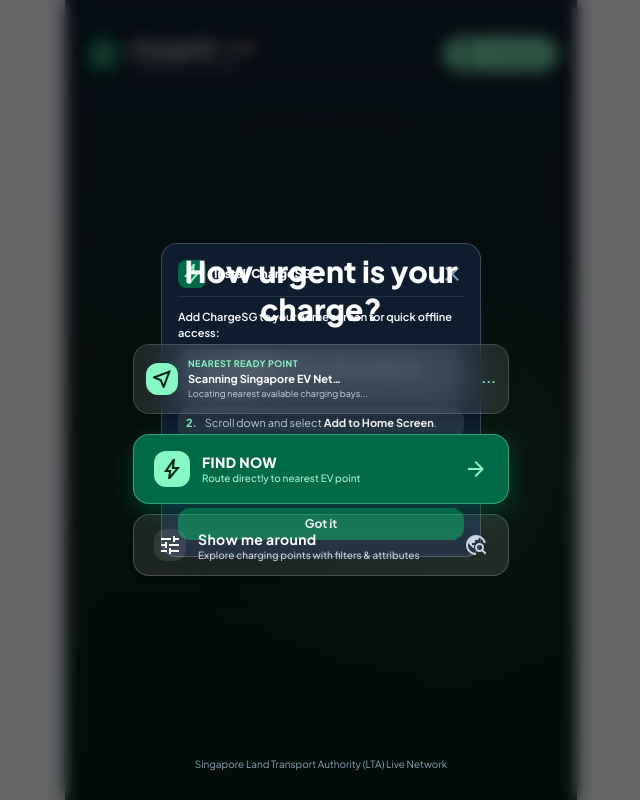
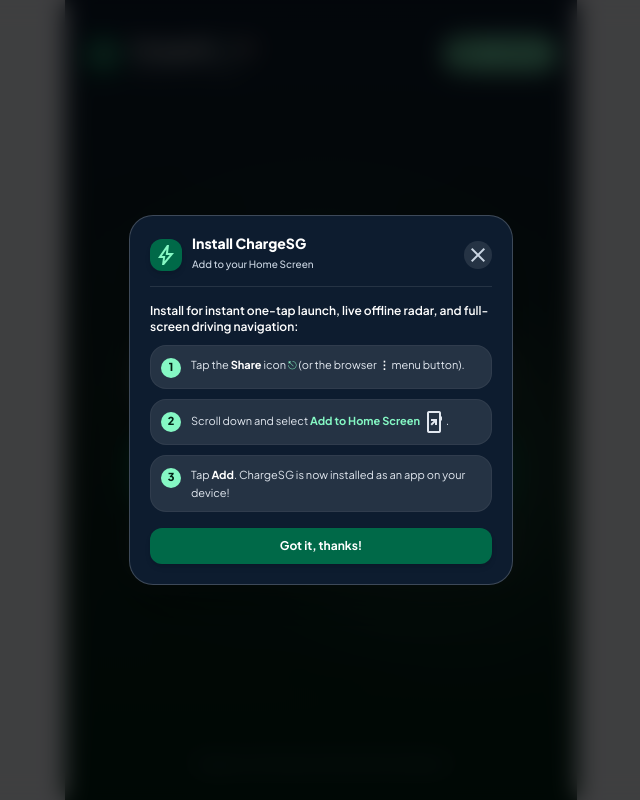
Before and after one commit to cyudr/sgev, a React (Vite) app: page / in a window 1280 px wide. Both pictures are taken after a click on the button "Install ChargeSG App to Home Screen". Shown: the whole page, without its empty margins (319-959 px from the left). Built offline with nearby package versions, Linux system fonts and the light colour scheme; no server answers.

Commit message:
Bring Install popup to front with portal, reword to FIND NEAREST NOW!!, remove DC fast filter, link ChargeSG and low battery icon

```diff
--- a/src/components/Header.tsx
+++ b/src/components/Header.tsx
@@ -4,6 +4,8 @@
 interface HeaderProps {
   currentScreen: 'map' | 'details' | 'saved' | 'activity' | 'profile';
   onBackToMap?: () => void;
+  onGoToLaunch?: () => void;
+  onFindNearestNow?: () => void;
   onOpenNotifications?: () => void;
   onOpenProfile?: () => void;
   onOpenUrgency?: () => void;
@@ -15,10 +17,11 @@
 export const Header: React.FC<HeaderProps> = ({
   currentScreen,
   onBackToMap,
+  onGoToLaunch,
+  onFindNearestNow,
   onOpenNotifications,
   onOpenProfile,
   onOpenUrgency,
-  dataSource,
   onRefreshApi,
   isLoadingApi,
 }) => {
@@ -29,10 +32,10 @@
       const chip = document.getElementById("api-status");
       if (!chip) return;
       const controller = new AbortController();
-      const timer = setTimeout(() => controller.abort(), 15000); // Allow longer 15s timeout
+      const timer = setTimeout(() => controller.abort(), 15000);
       try {
         const r = await fetch("/api/health", { signal: controller.signal });
-        const raw = await r.text();             // text first, never .json()
+        const raw = await r.text();
         if (!r.ok) { throw new Error(r.status + " " + raw.slice(0, 80)); }
         const h = JSON.parse(raw);
         if (h.status !== "ok") { throw new Error("status " + h.status); }
@@ -49,35 +52,79 @@
     showHealth();
   }, []);
 
+  const handleLogoClick = () => {
+    if (onGoToLaunch) {
+      onGoToLaunch();
+    } else if (onOpenUrgency) {
+      onOpenUrgency();
+    }
+  };
+
+  const handleLowBatteryClick = () => {
+    if (onFindNearestNow) {
+      onFindNearestNow();
+    } else if (onOpenUrgency) {
+      onOpenUrgency();
+    }
+  };
+
   return (
     <header className="sticky top-0 z-30 w-full bg-[#f8f9ff]/90 backdrop-blur-md border-b border-[#dde9ff] shrink-0">
       <div className="max-w-lg mx-auto px-2.5 sm:px-4 py-1.5 sm:py-2 flex items-center justify-between">
-        {/* Left: Brand & Live API Status */}
+        {/* Left: Brand logo & name linked to launch page */}
         <div className="flex items-center gap-1.5 sm:gap-2 min-w-0">
           {currentScreen !== 'map' && onBackToMap ? (
             <button
               type="button"
               onClick={onBackToMap}
-              className="w-7 h-7 sm:w-8 sm:h-8 rounded-full flex items-center justify-center text-[#0d1c2f] hover:bg-[#eff4ff] active:scale-95 transition-all shrink-0"
+              className="w-7 h-7 sm:w-8 sm:h-8 rounded-full flex items-center justify-center text-[#0d1c2f] hover:bg-[#eff4ff] active:scale-95 transition-all shrink-0 cursor-pointer"
+              title="Back to Map"
             >
               <span className="material-symbols-outlined text-[18px] sm:text-[22px]">arrow_back</span>
             </button>
           ) : (
-            <div className="w-7 h-7 sm:w-8 sm:h-8 rounded-xl sm:rounded-2xl bg-gradient-to-tr from-[#006948] to-[#00a86b] flex items-center justify-center text-white shadow-sm shadow-[#006948]/20 shrink-0">
+            <button
+              type="button"
+              onClick={handleLogoClick}
+              className="w-7 h-7 sm:w-8 sm:h-8 rounded-xl sm:rounded-2xl bg-gradient-to-tr from-[#006948] to-[#00a86b] flex items-center justify-center text-white shadow-sm shadow-[#006948]/20 shrink-0 cursor-pointer hover:scale-105 active:scale-95 transition-all"
+              title="Return to Launch Page"
+            >
               <span className="material-symbols-outlined text-[18px] sm:text-[22px]">bolt</span>
-            </div>
+            </button>
           )}
 
-          <div className="min-w-0">
-            <h1 className="font-extrabold text-sm sm:text-base tracking-tight text-[#0d1c2f] leading-none">ChargeSG</h1>
-            <p className="text-[10px] font-medium text-[#3d4a42] leading-tight mt-0.5">Singapore EV Charging</p>
-          </div>
+          {/* ChargeSG Text linked to Launch Page */}
+          <button
+            type="button"
+            onClick={handleLogoClick}
+            className="min-w-0 text-left cursor-pointer group active:opacity-80"
+            title="ChargeSG - Tap to return to Launch Page"
+          >
+            <h1 className="font-extrabold text-sm sm:text-base tracking-tight text-[#0d1c2f] group-hover:text-[#006948] leading-none transition-colors">
+              ChargeSG
+            </h1>
+            <p className="text-[10px] font-medium text-[#3d4a42] leading-tight mt-0.5">
+              Singapore EV Charging
+            </p>
+          </button>
         </div>
 
         {/* Right: Actions */}
         <div className="flex items-center gap-1 sm:gap-2 shrink-0">
           {/* One-Click Install Button (Auto-hides if installed) */}
           <PWAInstallButton variant="header" />
+
+          {/* Low Battery Urgent Icon linked to FIND NEAREST NOW!! */}
+          <button
+            type="button"
+            onClick={handleLowBatteryClick}
+            title="FIND NEAREST NOW!!"
+            className="px-2 py-1 rounded-full bg-[#ffdad6] text-[#ba1a1a] hover:bg-[#ffb4ab] active:scale-95 transition-all text-[10px] font-black flex items-center gap-1 cursor-pointer border border-[#ba1a1a]/20 shadow-sm"
+          >
+            <span className="material-symbols-outlined text-[15px] animate-pulse">battery_alert</span>
+            <span className="hidden xs:inline">FIND NEAREST NOW!!</span>
+            <span className="xs:hidden">Nearest</span>
+          </button>
 
           {/* Refresh Live API */}
           {onRefreshApi && (
@@ -86,25 +133,13 @@
               onClick={onRefreshApi}
               disabled={isLoadingApi}
               title="Refresh live data from LTA DataMall"
-              className="w-7 h-7 sm:w-8 sm:h-8 rounded-full flex items-center justify-center text-[#3d4a42] hover:bg-[#eff4ff] active:scale-95 transition-all disabled:opacity-50"
+              className="w-7 h-7 sm:w-8 sm:h-8 rounded-full flex items-center justify-center text-[#3d4a42] hover:bg-[#eff4ff] active:scale-95 transition-all disabled:opacity-50 cursor-pointer"
             >
               <span
                 className={`material-symbols-outlined text-[17px] sm:text-[19px] ${isLoadingApi ? 'animate-spin text-[#006948]' : ''}`}
               >
                 refresh
               </span>
-            </button>
-          )}
-
-          {/* Urgent / Emergency Low Battery Finder */}
-          {onOpenUrgency && (
-            <button
-              type="button"
-              onClick={onOpenUrgency}
-              className="px-2 py-1 rounded-full bg-[#ffdad6] text-[#ba1a1a] hover:bg-[#ffb4ab] active:scale-95 transition-all text-[10px] font-bold flex items-center gap-0.5"
-            >
-              <span className="material-symbols-outlined text-[14px]">battery_alert</span>
-              <span className="hidden xs:inline">Urgent</span>
             </button>
           )}
 
@@ -119,7 +154,8 @@
                 setTimeout(() => setShowNotificationToast(false), 2500);
               }
             }}
-            className="w-7 h-7 sm:w-8 sm:h-8 rounded-full flex items-center justify-center text-[#3d4a42] hover:bg-[#eff4ff] active:scale-95 transition-all relative"
+            className="w-7 h-7 sm:w-8 sm:h-8 rounded-full flex items-center justify-center text-[#3d4a42] hover:bg-[#eff4ff] active:scale-95 transition-all relative cursor-pointer"
+            title="Notifications"
           >
             <span className="material-symbols-outlined text-[17px] sm:text-[19px]">notifications</span>
             <span className="absolute top-1 right-1 w-1.5 h-1.5 rounded-full bg-[#006948]" />
@@ -130,7 +166,8 @@
             <button
               type="button"
               onClick={onOpenProfile}
-              className="w-7 h-7 sm:w-8 sm:h-8 rounded-full bg-[#006948] text-white flex items-center justify-center font-bold text-[10px] sm:text-xs hover:bg-[#00855d] active:scale-95 transition-all"
+              className="w-7 h-7 sm:w-8 sm:h-8 rounded-full bg-[#006948] text-white flex items-center justify-center font-bold text-[10px] sm:text-xs hover:bg-[#00855d] active:scale-95 transition-all cursor-pointer shadow-sm"
+              title="Vehicle Profile & Settings"
             >
               EV
             </button>
@@ -138,11 +175,9 @@
         </div>
       </div>
 
-      {/* Notification Toast */}
       {showNotificationToast && (
-        <div className="fixed top-14 inset-x-4 z-50 max-w-sm mx-auto bg-[#0d1c2f] text-white p-3 rounded-2xl shadow-xl flex items-center gap-2.5 text-xs animate-in fade-in">
-          <span className="material-symbols-outlined text-[#85f8c4] text-[18px]">check_circle</span>
-          <span className="flex-1">Live alerts active: connected to Singapore LTA DataMall.</span>
+        <div className="fixed top-14 right-4 z-50 bg-[#0d1c2f] text-white text-[11px] p-2.5 rounded-xl shadow-xl border border-white/10 animate-in fade-in">
+          All Singapore EV charging systems operational · LTA Live Feed Active
         </div>
       )}
     </header>
--- a/src/components/PWAInstallButton.tsx
+++ b/src/components/PWAInstallButton.tsx
@@ -1,4 +1,5 @@
 import React, { useState } from 'react';
+import { createPortal } from 'react-dom';
 import { usePWAInstall } from '../hooks/usePWAInstall';
 
 interface PWAInstallButtonProps {
@@ -18,15 +19,89 @@
   const handleInstallClick = async () => {
     if (isInstallable) {
       await install();
-    } else if (isIOS) {
-      setShowIOSGuide(true);
     } else {
-      // Desktop Chrome/Edge or browsers without beforeinstallprompt
+      // Show guided prompt on iOS or browsers without direct prompt API
       setShowIOSGuide(true);
     }
   };
 
   const isLaunch = variant === 'launch';
+
+  // Modal content to portal directly into document.body to ensure it is never blocked
+  const modalContent = showIOSGuide && typeof document !== 'undefined' ? (
+    createPortal(
+      <div
+        className="fixed inset-0 z-[999999] flex items-center justify-center bg-black/75 backdrop-blur-md p-4 animate-in fade-in select-none"
+        onClick={() => setShowIOSGuide(false)}
+      >
+        <div
+          className="w-full max-w-sm rounded-3xl bg-[#0d1c2f] border border-white/20 p-5 text-white shadow-2xl relative z-[1000000] scale-100 transition-all"
+          onClick={(e) => e.stopPropagation()}
+        >
+          {/* Modal Header */}
+          <div className="flex items-center justify-between pb-3 border-b border-white/10">
+            <div className="flex items-center gap-2.5">
+              <div className="w-8 h-8 rounded-xl bg-[#006948] flex items-center justify-center text-[#85f8c4] shadow-md">
+                <span className="material-symbols-outlined text-[20px]">bolt</span>
+              </div>
+              <div>
+                <h3 className="text-sm font-extrabold text-white leading-none">Install ChargeSG</h3>
+                <span className="text-[10px] text-slate-300 font-medium">Add to your Home Screen</span>
+              </div>
+            </div>
+            <button
+              type="button"
+              onClick={() => setShowIOSGuide(false)}
+              className="w-7 h-7 rounded-full bg-white/10 flex items-center justify-center text-slate-300 hover:text-white active:scale-95 transition-all cursor-pointer"
+            >
+              <span className="material-symbols-outlined text-[18px]">close</span>
+            </button>
+          </div>
+
+          {/* Modal Steps */}
+          <div className="py-4 text-xs text-slate-200 space-y-2.5">
+            <p className="font-semibold text-white text-xs">
+              Install for instant one-tap launch, live offline radar, and full-screen driving navigation:
+            </p>
+            <div className="p-2.5 rounded-2xl bg-white/10 flex items-start gap-2.5 border border-white/5">
+              <div className="w-5 h-5 rounded-full bg-[#85f8c4] text-[#002114] flex items-center justify-center font-black text-[11px] shrink-0 mt-0.5">
+                1
+              </div>
+              <span className="text-[11px] leading-relaxed">
+                Tap the <strong className="text-white font-bold">Share</strong> icon <span className="inline-block text-[#85f8c4]">⎋</span> (or the browser <strong className="text-white font-bold">⋮</strong> menu button).
+              </span>
+            </div>
+            <div className="p-2.5 rounded-2xl bg-white/10 flex items-start gap-2.5 border border-white/5">
+              <div className="w-5 h-5 rounded-full bg-[#85f8c4] text-[#002114] flex items-center justify-center font-black text-[11px] shrink-0 mt-0.5">
+                2
+              </div>
+              <span className="text-[11px] leading-relaxed">
+                Scroll down and select <strong className="text-[#85f8c4] font-bold">Add to Home Screen</strong> <span className="material-symbols-outlined text-[13px] align-middle">add_to_home_screen</span>.
+              </span>
+            </div>
+            <div className="p-2.5 rounded-2xl bg-white/10 flex items-start gap-2.5 border border-white/5">
+              <div className="w-5 h-5 rounded-full bg-[#85f8c4] text-[#002114] flex items-center justify-center font-black text-[11px] shrink-0 mt-0.5">
+                3
+              </div>
+              <span className="text-[11px] leading-relaxed">
+                Tap <strong className="text-white font-bold">Add</strong>. ChargeSG is now installed as an app on your device!
+              </span>
+            </div>
+          </div>
+
+          {/* Close button */}
+          <button
+            type="button"
+            onClick={() => setShowIOSGuide(false)}
+            className="w-full py-2.5 rounded-xl bg-[#006948] hover:bg-[#00855d] active:scale-95 transition-all text-white font-bold text-xs shadow-md cursor-pointer"
+          >
+            Got it, thanks!
+          </button>
+        </div>
+      </div>,
+      document.body
+    )
+  ) : null;
 
   return (
     <>
@@ -46,52 +121,7 @@
         <span>Install App</span>
       </button>
 
-      {/* Guided installation guide dialog for iOS / browsers */}
-      {showIOSGuide && (
-        <div className="fixed inset-0 z-[1000] flex items-center justify-center bg-black/60 backdrop-blur-sm p-4 animate-in fade-in select-none">
-          <div className="w-full max-w-xs rounded-2xl bg-[#0d1c2f] border border-white/20 p-4 text-white shadow-2xl">
-            <div className="flex items-center justify-between pb-2 border-b border-white/10">
-              <div className="flex items-center gap-2">
-                <div className="w-7 h-7 rounded-lg bg-[#006948] flex items-center justify-center text-[#85f8c4]">
-                  <span className="material-symbols-outlined text-[18px]">bolt</span>
-                </div>
-                <h3 className="text-xs font-black">Install ChargeSG</h3>
-              </div>
-              <button
-                type="button"
-                onClick={() => setShowIOSGuide(false)}
-                className="w-6 h-6 rounded-full flex items-center justify-center text-slate-400 hover:text-white"
-              >
-                <span className="material-symbols-outlined text-[16px]">close</span>
-              </button>
-            </div>
-
-            <div className="py-3 text-[11px] text-slate-300 space-y-2">
-              <p className="font-semibold text-white">Add ChargeSG to your home screen for quick offline access:</p>
-              <div className="p-2 rounded-xl bg-white/10 flex items-start gap-2">
-                <span className="font-bold text-[#85f8c4]">1.</span>
-                <span>Tap the <strong className="text-white">Share</strong> button (or menu icon) in your browser bar.</span>
-              </div>
-              <div className="p-2 rounded-xl bg-white/10 flex items-start gap-2">
-                <span className="font-bold text-[#85f8c4]">2.</span>
-                <span>Scroll down and select <strong className="text-white">Add to Home Screen</strong>.</span>
-              </div>
-              <div className="p-2 rounded-xl bg-white/10 flex items-start gap-2">
-                <span className="font-bold text-[#85f8c4]">3.</span>
-                <span>Tap <strong className="text-white">Add</strong> to launch ChargeSG directly as a standalone app!</span>
-              </div>
-            </div>
-
-            <button
-              type="button"
-              onClick={() => setShowIOSGuide(false)}
-              className="w-full py-2 rounded-xl bg-[#006948] hover:bg-[#00855d] text-white font-bold text-xs"
-            >
-              Got it
-            </button>
-          </div>
-        </div>
-      )}
+      {modalContent}
     </>
   );
 };
--- a/src/components/UrgencyLaunchScreen.tsx
+++ b/src/components/UrgencyLaunchScreen.tsx
@@ -73,9 +73,9 @@
           </span>
         </div>
 
-        {/* Centered Action Buttons: FIND NOW & Show me around */}
+        {/* Centered Action Buttons: FIND NEAREST NOW!! & Show me around */}
         <div className="mt-4 sm:mt-5 flex flex-col gap-2.5 w-full">
-          {/* Button 1: FIND NOW */}
+          {/* Button 1: FIND NEAREST NOW!! */}
           <button
             type="button"
             onClick={onFindNow}
@@ -88,7 +88,7 @@
                 <span className="material-symbols-outlined text-[22px]">bolt</span>
               </div>
               <div className="text-left">
-                <div className="tracking-wide text-sm font-black">FIND NOW</div>
+                <div className="tracking-wide text-sm sm:text-base font-black">FIND NEAREST NOW!!</div>
                 <div className="text-[10px] font-medium text-emerald-200 leading-tight">
                   Route directly to nearest EV point {nearestStation ? `(${nearestStation.distanceKm} km)` : ''}
                 </div>
```
Also changed, not shown: src/App.tsx (+6 -1 lines), src/components/InteractiveMap.tsx (+11 -14 lines).
